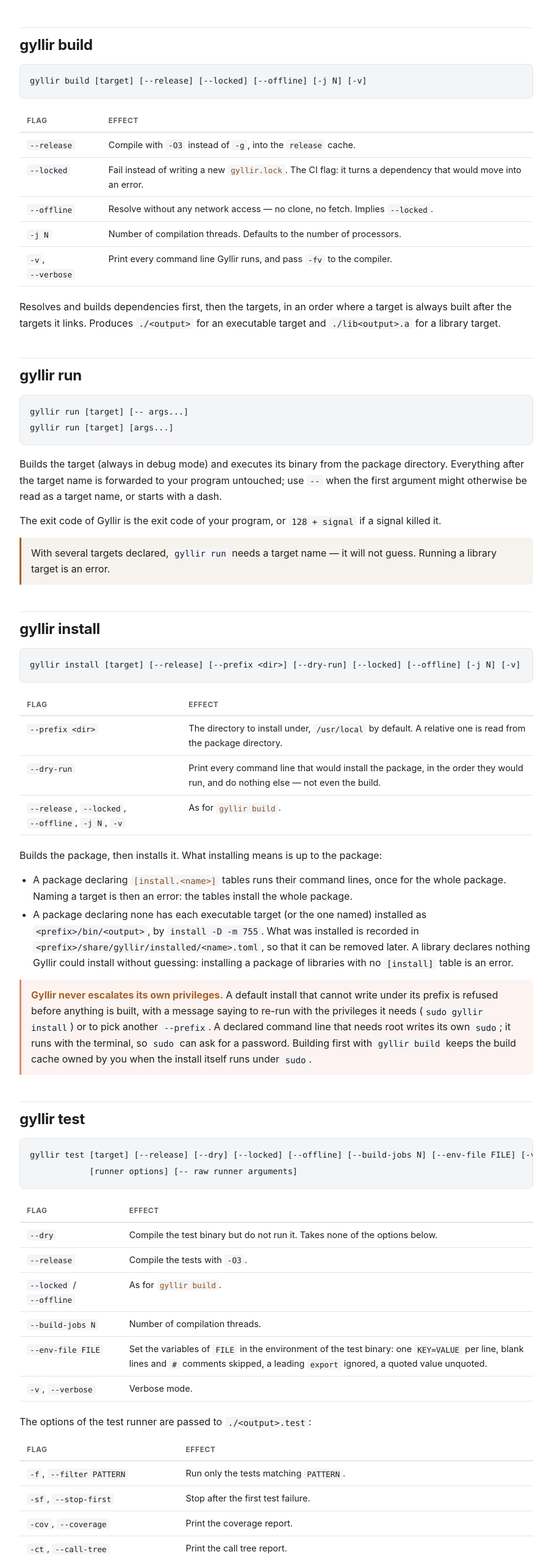
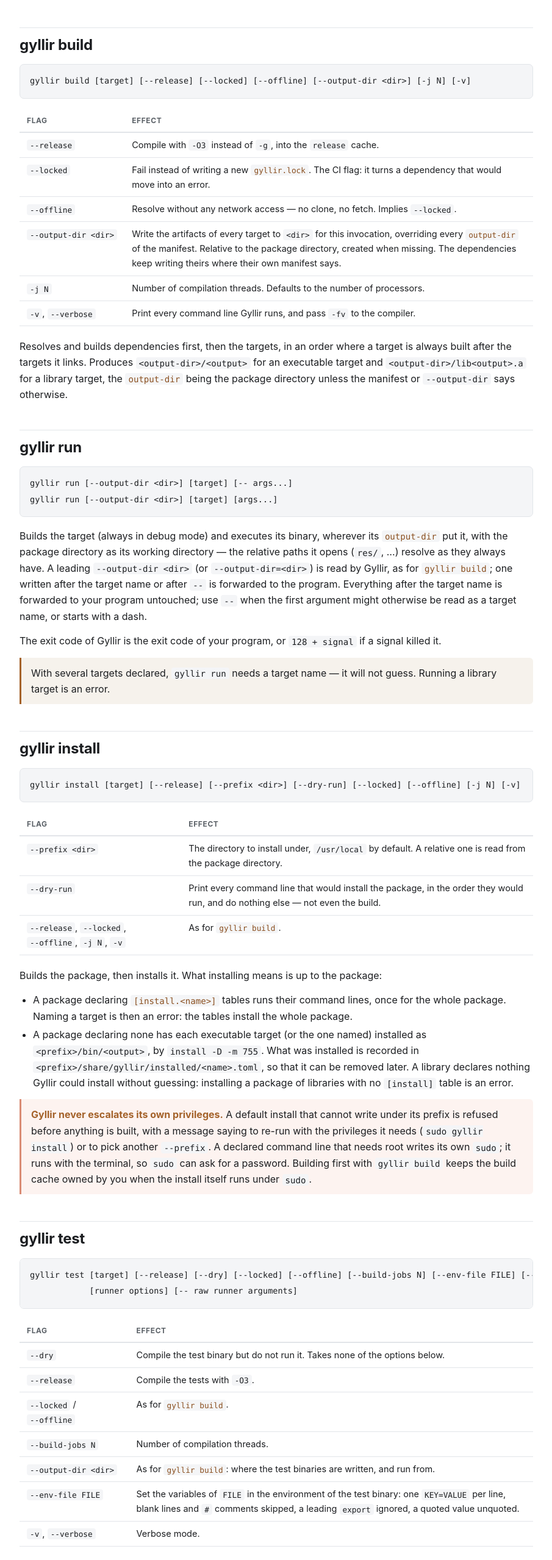
Before and after one commit to GNU-Ymir/Gyllir, a plain HTML site: page doc/cli.html in a window 1280 px wide. Shown: the part 1001-3560 px from the top of the page at 61% size, without its empty margins (312-1217 px from the left). Drawn offline with Linux system fonts and the light colour scheme.

Commit message:
doc: document output-dir and --output-dir

```diff
--- a/doc/cli.html
+++ b/doc/cli.html
@@ -74,7 +74,7 @@ asks.</p>
 
 <h2 id="build">gyllir build</h2>
 
-<pre><code>gyllir build [target] [--release] [--locked] [--offline] [-j N] [-v]</code></pre>
+<pre><code>gyllir build [target] [--release] [--locked] [--offline] [--output-dir &lt;dir&gt;] [-j N] [-v]</code></pre>
 
 <div class="table-wrap">
 <table>
@@ -82,21 +82,29 @@ asks.</p>
     <tr><td><code>--release</code></td><td>Compile with <code>-O3</code> instead of <code>-g</code>, into the <code>release</code> cache.</td></tr>
     <tr><td><code>--locked</code></td><td>Fail instead of writing a new <a href="dependencies.html#lock"><code>gyllir.lock</code></a>. The CI flag: it turns a dependency that would move into an error.</td></tr>
     <tr><td><code>--offline</code></td><td>Resolve without any network access — no clone, no fetch. Implies <code>--locked</code>.</td></tr>
+    <tr id="output-dir"><td><code>--output-dir &lt;dir&gt;</code></td><td>Write the artifacts of every target to <code>&lt;dir&gt;</code> for this invocation, overriding every <a href="manifest.html#output-dir"><code>output-dir</code></a> of the manifest. Relative to the package directory, created when missing. The dependencies keep writing theirs where their own manifest says.</td></tr>
     <tr><td><code>-j N</code></td><td>Number of compilation threads. Defaults to the number of processors.</td></tr>
     <tr><td><code>-v</code>, <code>--verbose</code></td><td>Print every command line Gyllir runs, and pass <code>-fv</code> to the compiler.</td></tr>
 </table>
 </div>
 
 <p>Resolves and builds dependencies first, then the targets, in an order where a target is always
-built after the targets it links. Produces <code>./&lt;output&gt;</code> for an executable target
-and <code>./lib&lt;output&gt;.a</code> for a library target.</p>
+built after the targets it links. Produces <code>&lt;output-dir&gt;/&lt;output&gt;</code> for an
+executable target and <code>&lt;output-dir&gt;/lib&lt;output&gt;.a</code> for a library target, the
+<a href="manifest.html#output-dir"><code>output-dir</code></a> being the package directory unless the
+manifest or <code>--output-dir</code> says otherwise.</p>
 
 <h2 id="run">gyllir run</h2>
 
-<pre><code>gyllir run [target] [-- args...]
-gyllir run [target] [args...]</code></pre>
+<pre><code>gyllir run [--output-dir &lt;dir&gt;] [target] [-- args...]
+gyllir run [--output-dir &lt;dir&gt;] [target] [args...]</code></pre>
 
-<p>Builds the target (always in debug mode) and executes its binary from the package directory.
+<p>Builds the target (always in debug mode) and executes its binary, wherever its
+<a href="manifest.html#output-dir"><code>output-dir</code></a> put it, with the package directory as
+its working directory — the relative paths it opens (<code>res/</code>, …) resolve as they always
+have. A leading <code>--output-dir &lt;dir&gt;</code> (or <code>--output-dir=&lt;dir&gt;</code>) is
+read by Gyllir, as for <a href="#output-dir"><code>gyllir build</code></a>; one written after the
+target name or after <code>--</code> is forwarded to the program.
 Everything after the target name is forwarded to your program untouched; use <code>--</code> when
 the first argument might otherwise be read as a target name, or starts with a dash.</p>
 
@@ -146,7 +154,7 @@ keeps the build cache owned by you when the install itself runs under <code>sudo
 
 <h2 id="test">gyllir test</h2>
 
-<pre><code>gyllir test [target] [--release] [--dry] [--locked] [--offline] [--build-jobs N] [--env-file FILE] [-v]
+<pre><code>gyllir test [target] [--release] [--dry] [--locked] [--offline] [--build-jobs N] [--env-file FILE] [--output-dir &lt;dir&gt;] [-v]
             [runner options] [-- raw runner arguments]</code></pre>
 
 <div class="table-wrap">
@@ -156,12 +164,13 @@ keeps the build cache owned by you when the install itself runs under <code>sudo
     <tr><td><code>--release</code></td><td>Compile the tests with <code>-O3</code>.</td></tr>
     <tr><td><code>--locked</code> / <code>--offline</code></td><td>As for <a href="#build"><code>gyllir build</code></a>.</td></tr>
     <tr><td><code>--build-jobs N</code></td><td>Number of compilation threads.</td></tr>
+    <tr><td><code>--output-dir &lt;dir&gt;</code></td><td>As for <a href="#output-dir"><code>gyllir build</code></a>: where the test binaries are written, and run from.</td></tr>
     <tr><td><code>--env-file FILE</code></td><td>Set the variables of <code>FILE</code> in the environment of the test binary: one <code>KEY=VALUE</code> per line, blank lines and <code>#</code> comments skipped, a leading <code>export</code> ignored, a quoted value unquoted.</td></tr>
     <tr><td><code>-v</code>, <code>--verbose</code></td><td>Verbose mode.</td></tr>
 </table>
 </div>
 
-<p>The options of the test runner are passed to <code>./&lt;output&gt;.test</code>:</p>
+<p>The options of the test runner are passed to <code>&lt;output-dir&gt;/&lt;output&gt;.test</code>:</p>
 
 <div class="table-wrap">
 <table>
@@ -183,7 +192,7 @@ keeps the build cache owned by you when the install itself runs under <code>sudo
 <code>gyllir test</code> does not know about.</p>
 
 <p>Compiles the target together with its <code>test/</code> tree and links
-<code>./&lt;output&gt;.test</code>. Without a target name it tests every target that has not opted
+<code>&lt;output-dir&gt;/&lt;output&gt;.test</code>, run from the package directory. Without a target name it tests every target that has not opted
 out with <a href="targets.html#tests"><code>tests = false</code></a>, running the binaries one
 after the other; the exit code is that of the first one that failed. Naming a target that opted out
 is an error, and so is running <code>gyllir test</code> on a package where no target is
@@ -196,7 +205,7 @@ testable.</p>
 <div class="table-wrap">
 <table>
     <tr><th>Form</th><th>Removes</th></tr>
-    <tr><td><code>gyllir clean</code></td><td><code>.target/</code>, and the artifacts of every target (<code>./&lt;output&gt;</code> or <code>./lib&lt;output&gt;.a</code>, and <code>./&lt;output&gt;.test</code>).</td></tr>
+    <tr><td><code>gyllir clean</code></td><td><code>.target/</code>, and the artifacts of every target from its <a href="manifest.html#output-dir"><code>output-dir</code></a> (<code>&lt;output&gt;</code> or <code>lib&lt;output&gt;.a</code>, and <code>&lt;output&gt;.test</code>), then that directory once it is empty — only one inside the package is ever removed.</td></tr>
     <tr><td><code>gyllir clean --doc</code></td><td>Only the <code>__doc/</code> directory.</td></tr>
     <tr><td><code>gyllir clean --all</code></td><td>All of the above, plus <code>.deps/</code> — cleaning local dependencies recursively before removing the directory.</td></tr>
 </table>
```
Also changed, not shown: doc/build-model.html (+8 -4 lines), doc/manifest.html (+4 -2 lines), doc/targets.html (+2 -1 lines), 2 other files.
